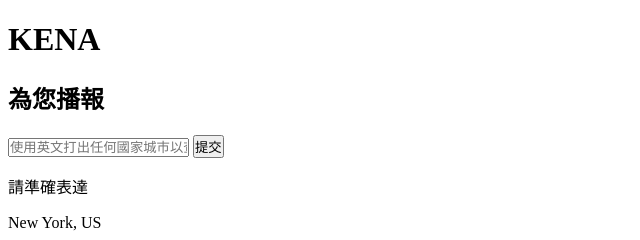
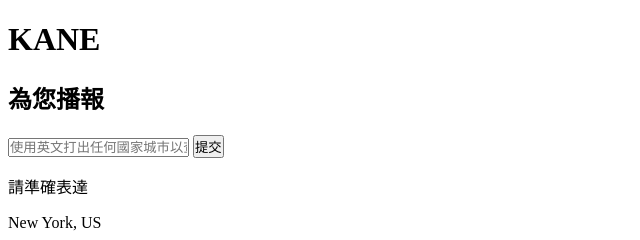
Before and after one commit to kirano-sharky/KANE-weather-app, a plain HTML site: page index.html in a window 1280 px wide. Shown: the top 240 px of the page, 0-640 px from the left. Drawn offline with nearby package versions, Linux system fonts and the light colour scheme.

Commit message:
Update index.html

```diff
--- a/index.html
+++ b/index.html
@@ -21,7 +21,7 @@
 
 <body>
   <div class="メインコンテナ">
-    <h1>KENA</h1>
+    <h1>KANE</h1>
     <h2>為您播報</h2>
     <form action='' onsubmit="return false">
       <input type="text" class="探す" placeholder="使用英文打出任何國家城市以查詢">
```
